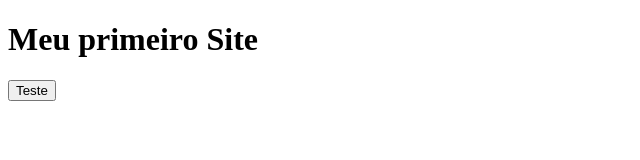
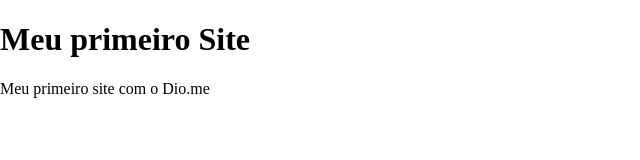
Before and after one commit to luccassouzaa/Aula-js-dio.io, a plain HTML site: page JS-web/pokedex/index.html in a window 1280 px wide. Shown: the whole page, without its empty margins (0-640 px from the left). Drawn offline with nearby package versions, Linux system fonts and the light colour scheme.

Commit message:
estrturaInicial

```diff
--- a/JS-web/pokedex/index.html
+++ b/JS-web/pokedex/index.html
@@ -5,21 +5,12 @@
     <meta http-equiv="X-UA-Compatible" content="IE=edge">
     <meta name="viewport" content="width=device-width, initial-scale=1.0">
     <title>Pokedex</title>
+    <link rel="stylesheet" href="https://cdnjs.cloudflare.com/ajax/libs/normalize/8.0.1/normalize.min.css" integrity="sha512-NhSC1YmyruXifcj/KFRWoC561YpHpc5Jtzgvbuzx5VozKpWvQ+4nXhPdFgmx8xqexRcpAglTj9sIBWINXa8x5w==" crossorigin="anonymous" referrerpolicy="no-referrer" />
 
 </head>
 <body>
     <h1>Meu primeiro Site</h1>
 
-    <button id="btnTeste" type="button">
-        Teste
-    </button>
-    <script>
-
-        const btnTeste = document.getElementById('btnTeste');
-
-        btnTeste.addEventListener("click", function(){
-            console.log("Clickado");
-        })
-    </script>
+    <p>Meu primeiro site com o Dio.me</p>
 </body>
 </html>
```
